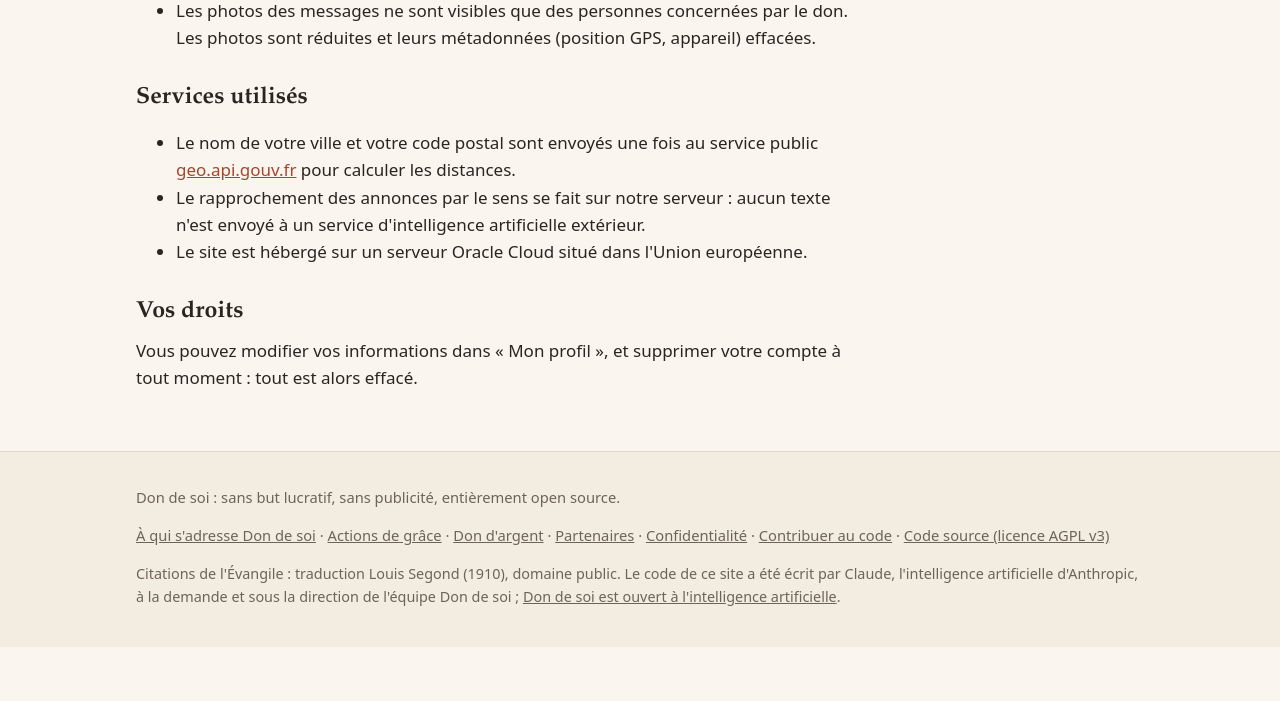
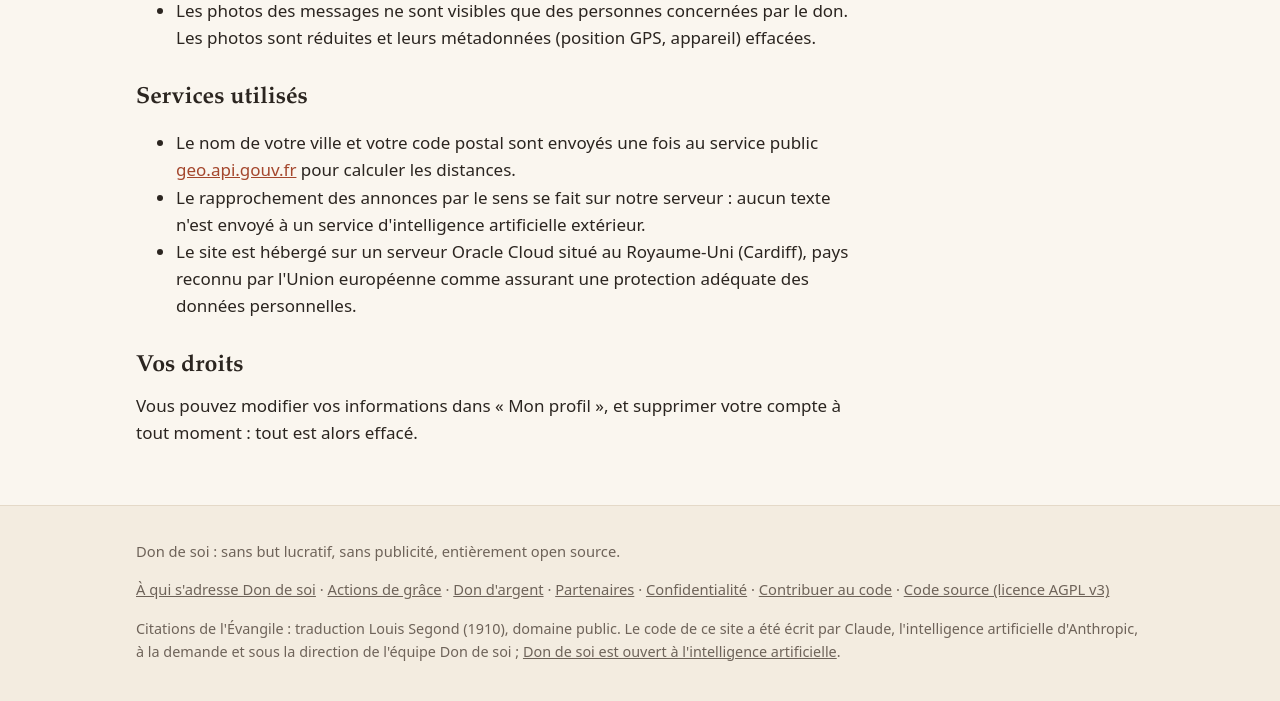
Before and after one commit to anemostec/dondesoi, a Flask app: page /confidentialite in a window 1280 px wide. Shown: the part 591-1292 px from the top of the page. Before the commit the page ends 1238 px from the top, so only its background shows below. Run offline with Flask 3, Linux system fonts and the light colour scheme.

Commit message:
fix(confidentialite): hébergement au Royaume-Uni (Oracle uk-cardiff-1)
Co-Authored-By: Claude Opus 5.5 <noreply@anthropic.com>

```diff
--- a/dondesoi/templates/pages/confidentialite.html
+++ b/dondesoi/templates/pages/confidentialite.html
@@ -29,7 +29,8 @@
     <a href="https://geo.api.gouv.fr">geo.api.gouv.fr</a> pour calculer les distances.</li>
   <li>Le rapprochement des annonces par le sens se fait sur notre serveur : aucun texte n'est
     envoyé à un service d'intelligence artificielle extérieur.</li>
-  <li>Le site est hébergé sur un serveur Oracle Cloud situé dans l'Union européenne.</li>
+  <li>Le site est hébergé sur un serveur Oracle Cloud situé au Royaume-Uni (Cardiff), pays reconnu
+    par l'Union européenne comme assurant une protection adéquate des données personnelles.</li>
 </ul>
 
 <h2>Vos droits</h2>
```
